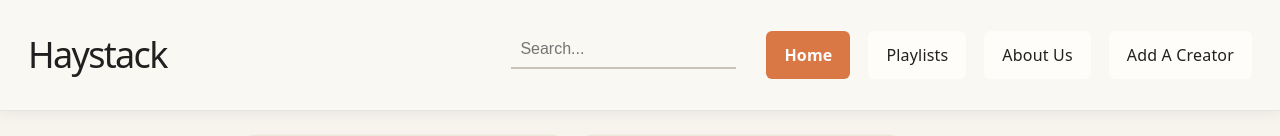
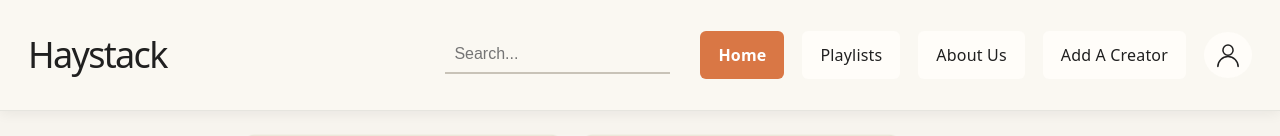
Before and after one commit to samkern108/Haystack, a React (Vite) app in the folder haystack-app/: page / in a window 1280 px wide. Shown: the top 136 px of the page. Built offline with nearby package versions, Linux system fonts and the light colour scheme.

Commit message:
added the user profile button

```diff
--- a/haystack-app/src/features/nav/NavBar.css
+++ b/haystack-app/src/features/nav/NavBar.scss
@@ -26,6 +26,7 @@
   margin-left: auto;
   display: flex;
   gap: 1rem;
+  align-items: center;
 }
 
 
@@ -41,6 +42,20 @@
   color: var(--color-text);
 }
 
+.nav-bar a.profile {
+  width: 38px;
+  height: 38px;
+  min-width: 40px;
+  max-width: 40px;
+
+  display: flex;
+  align-items: center;
+  justify-content: center;
+
+  border-radius: 50%;
+  padding: 4px;
+}
+
 .nav-bar a:hover {
     transform: translateY(-2px);
     box-shadow: 0 4px 12px rgba(0,0,0,.08);
@@ -51,3 +66,18 @@
   font-weight: 600;
   background-color: var(--color-accent);
 }
+
+.profile svg {
+  width: 80%;
+  height: 80%;
+
+  fill: none;
+  stroke: currentColor;
+  stroke-width: 1.2;
+  stroke-linecap: round;
+  stroke-linejoin: round;
+}
+
+.profile:hover {
+  transform: scale(1.08);
+}
--- a/haystack-app/src/features/nav/NavBar.tsx
+++ b/haystack-app/src/features/nav/NavBar.tsx
@@ -1,6 +1,6 @@
 import { NavLink, useNavigate } from "react-router-dom";
 import { useState } from "react";
-import './NavBar.css';
+import './NavBar.scss';
 
 export function NavBar() {
 
@@ -44,6 +44,22 @@ export function NavBar() {
         <NavLink to="/submitacreator" className={({ isActive }) => isActive ? "active" : ""}>
           Add A Creator
         </NavLink>
+
+        <NavLink
+          to="/profile"
+          className={({ isActive }) =>
+            `profile ${isActive ? "active" : ""}`
+          }
+          aria-label="Profile"
+        >
+          <svg
+            viewBox="0 0 24 24"
+            aria-hidden="true"
+          >
+            <circle cx="12" cy="8" r="4" />
+            <path d="M4 21c0-4.4 3.6-8 8-8s8 3.6 8 8" />
+          </svg>
+        </NavLink>
       </div>
     </div>
   );
--- a/haystack-app/src/pages/UserProfilePage.tsx
+++ b/haystack-app/src/pages/UserProfilePage.tsx
@@ -4,6 +4,10 @@ export function UserProfilePage() {
             <section id="profile-header">
                 <img className="profile-avatar" />
                 <h1>Sam</h1>
+                <p>Your account id: 123456789</p>
+
+                <p>Share a link to your profile page
+                    for friends to follow you.</p>
             </section>
         </section>
     );
```
